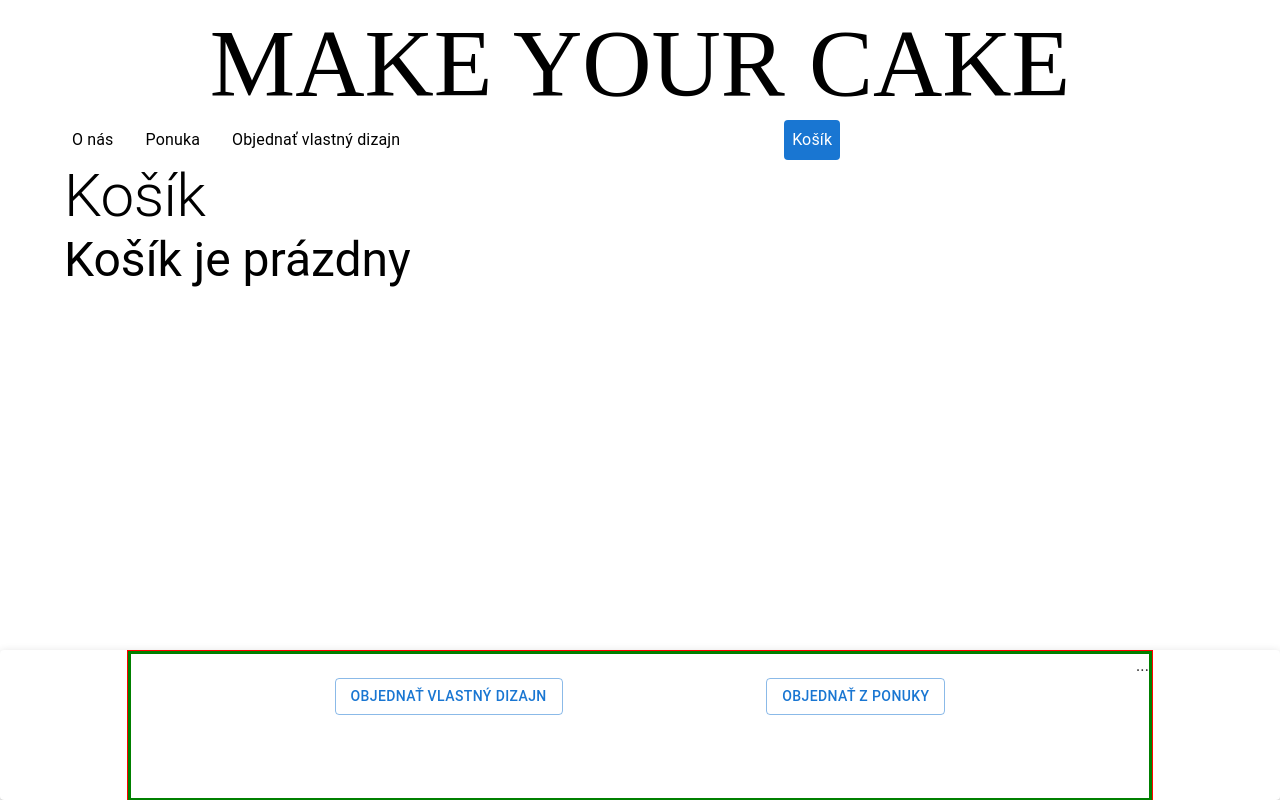
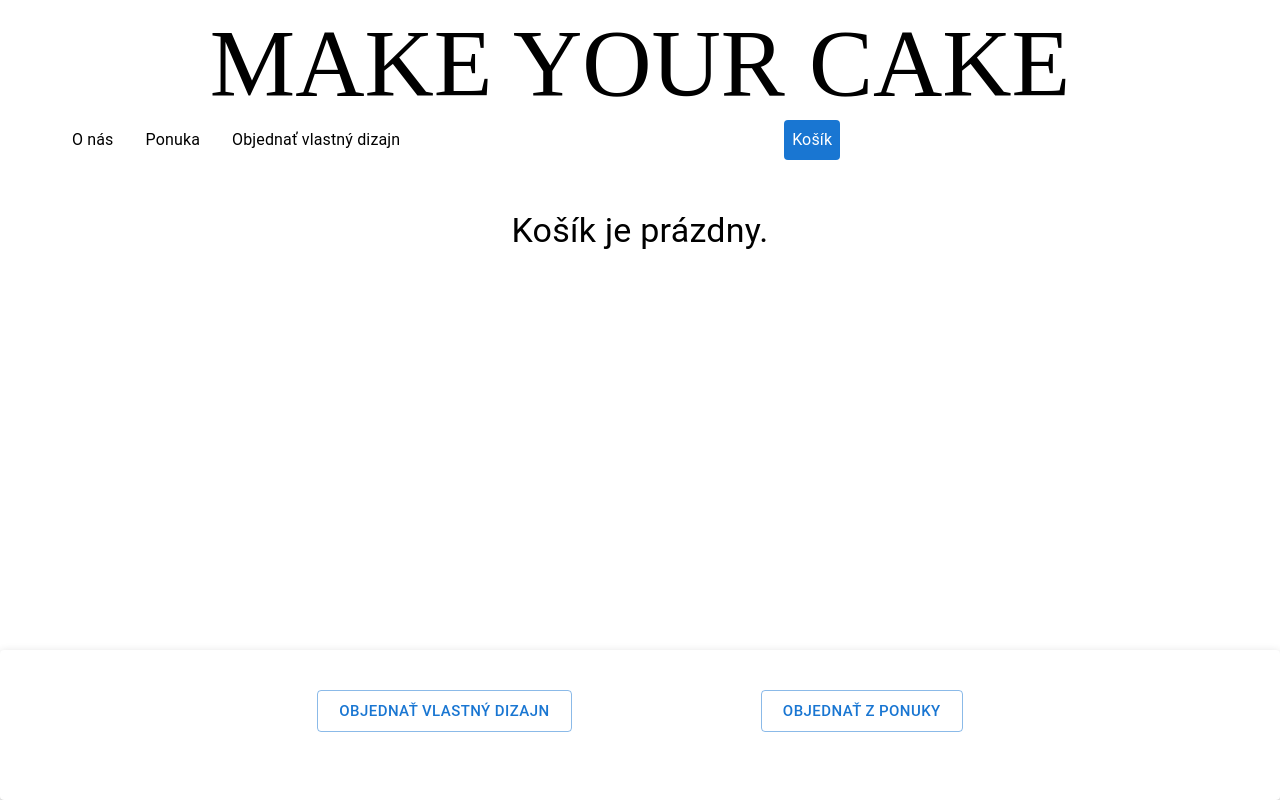
Before and after one commit to MartinZZZ/MakeYourCake, a Next.js app in the folder frontend/: page /kosik in a window 1280 px wide. Built offline with nearby package versions, Linux system fonts and the light colour scheme; a web font is replaced by a local one.

Commit message:
upraveny vzhlad kosika

```diff
--- a/frontend/components/kosik/KosikFooter.tsx
+++ b/frontend/components/kosik/KosikFooter.tsx
@@ -1,27 +1,32 @@
 import {BottomNavigation, Box, Button, Paper, Typography} from "@mui/material";
-
 import React from "react";
-
 
 export function KosikFooter(price) {
 
     function NonEmptyKosikFooter() {
         return (
-            <Box sx={{width: '100%', border: '3px solid green'}}>
+            <Box sx={{width: '100%', padding: '10px 150px 10px 150px'}}>
 
                 <Box sx={{display: 'flex', justifyContent: 'end'}}>
-                    <Typography variant="h3" component="h3">
-                        cena celkom: {price} €
-                    </Typography>
+                    <Box sx={{padding: '10px'}}>
+                        <Typography variant="h5" component="h5">
+                            Cena celkom:
+                        </Typography>
+                    </Box>
+                    <Box sx={{padding: '10px'}}>
+                        <Typography variant="h5" component="h5" sx={{fontWeight: 'bold', minWidth: '50px'}}>
+                            {price.toString()} €
+                        </Typography>
+                    </Box>
                 </Box>
 
                 <Box sx={{display: 'flex', justifyContent: 'space-evenly', flex: 1}}>
 
-                    <Button variant="outlined" href={''}>
+                    <Button size='large' variant="outlined" href={''}>
                         Pokračovať v nákupe
                     </Button>
 
-                    <Button variant="outlined" href={''}>
+                    <Button size='large' variant="outlined" href={''}>
                         Pokračovať k platbe
                     </Button>
 
@@ -33,19 +38,18 @@ export function KosikFooter(price) {
 
     function EmptyKosikFooter() {
         return (
+            <Box sx={{width: '100%'}}>
+                <Box sx={{padding: '20px'}}>
 
-            <Box sx={{width: '100%', border: '3px solid green'}}>
-                <Box sx={{display: 'flex', justifyContent: 'end'}}>
-                    ...
                 </Box>
 
                 <Box sx={{display: 'flex', justifyContent: 'space-evenly', flex: 1}}>
 
-                    <Button variant="outlined" href='/objednat-vlastny-dizajn'>
+                    <Button size='large' variant="outlined" href='/objednat-vlastny-dizajn'>
                         Objednať vlastný dizajn
                     </Button>
 
-                    <Button variant="outlined" href='/ponuka'>
+                    <Button size='large' variant="outlined" href='/ponuka'>
                         Objednať z ponuky
                     </Button>
                 </Box>
@@ -65,7 +69,7 @@ export function KosikFooter(price) {
             display: 'flex',
             justifyContent: 'center'
         }} elevation={3}>
-            <BottomNavigation sx={{width: '80%',height: '100%', border: '1px solid red'}}>
+            <BottomNavigation sx={{width: '80%', height: '100%'}}>
                 {(price <= 0) ? EmptyKosikFooter() : NonEmptyKosikFooter()}
             </BottomNavigation>
         </Paper>
--- a/frontend/components/kosik/kosikItem/ItemImage.tsx
+++ b/frontend/components/kosik/kosikItem/ItemImage.tsx
@@ -20,6 +20,7 @@ export function ItemImage(vlastny, item) {
     }
 
     return (
+        <Paper sx={{display: 'flex', justifyContent: 'center',  width: '100%'}}>
         <Box sx={{width: '50%'}}>
             <Card sx={{maxWidth: 500}}>
                 <CardMedia
@@ -30,5 +31,6 @@ export function ItemImage(vlastny, item) {
                 />
             </Card>
         </Box>
+        </Paper>
     )
 }
--- a/frontend/components/kosik/kosikItem/ItemPrice.tsx
+++ b/frontend/components/kosik/kosikItem/ItemPrice.tsx
@@ -1,12 +1,11 @@
-import {Box, Button, Dialog, DialogActions, DialogTitle, Typography} from "@mui/material";
+import {Box, Button, Dialog, DialogActions, DialogTitle, IconButton, Typography} from "@mui/material";
 
 import React, {useState} from "react";
-import {LabelTextPair} from "../../LabelTextPair";
-
+import {Add, Remove} from "@mui/icons-material";
 
 export function ItemPrice(vlastny, item) {
 
-    const [amount, setAmount] = useState(getAmount)
+    const [amount, setAmount] = useState(item.amount)
     const [price, setPrice] = useState(item.price)
     const [open, setOpen] = useState(false)
 
@@ -14,17 +13,11 @@ export function ItemPrice(vlastny, item) {
         setOpen(false)
     }
 
-    function getAmount() {
-        return item.amount
-    }
-
-
     function updateAmount(add: boolean) {
         add ? item.amount++ : item.amount--
 
         setAmount(item.amount)
         setPrice(item.amount * item.price)
-
     }
 
     const onClickAdd = () => {
@@ -50,23 +43,44 @@ export function ItemPrice(vlastny, item) {
     return (
         <Box sx={{p: 2, display: 'flex', flexDirection: 'column'}}>
 
-            <Box sx={{p: 2, display: 'flex', flexDirection: 'row', justifyContent: 'center'}}>
-
-                <Button onClick={onClickRemove}>
-                    -
-                </Button>
-                {amount.toString()}
-                <Button onClick={onClickAdd}>
-                    +
-                </Button>
+            <Box sx={{p: 2, display: 'flex', flexDirection: 'row', justifyContent: 'space-evenly',}}>
+                <Box>
+                    počet kusov:
+                </Box>
+                <Box sx={{
+                    p: 3, display: 'flex', flexDirection: 'row', justifyContent: 'space-evenly', padding: '0'
+                }}>
+                    <Box>
+                        <Button
+                            onClick={onClickRemove}>
+                            <Remove sx={{margin: '0'}}/>
+                        </Button>
+                    </Box>
+                    <Box sx={{minWidth: '50px', display: 'flex', justifyContent: 'center', alignItems: 'center'}}>
+                        <Typography minHeight={'30px'}>
+                            {amount.toString()}
+                        </Typography>
+                    </Box>
+                    <Box>
+                        <Button onClick={onClickAdd}> <Add/> </Button>
+                    </Box>
+                </Box>
 
             </Box>
-            <Box sx={{p: 2, display: 'flex', flexDirection: 'row', justifyContent: 'end'}}>
-                {amount > 1 ?
-                    (<LabelTextPair label="Cena" text={item.price.toString() + '€'}/>) : ''
-                }
 
-                <LabelTextPair label="Cena" text={price.toString() + '€'}/>
+            <Box sx={{display: 'flex', flexDirection: 'row', justifyContent: 'end', padding: '10px'}}>
+                <Typography minHeight={'25px'}>
+                    {(amount > 1) ? item.price.toString() + '€/ks' : ''}
+                </Typography>
+            </Box>
+            <Box sx={{display: 'flex', flexDirection: 'row', justifyContent: 'end', padding: '15px', paddingTop: '0'}}>
+
+                <Box sx={{display: 'flex', flexDirection: 'row', gap: 2}}>
+                    <Typography>Cena:</Typography>
+                    <Typography sx={{fontWeight: 'bold', minWidth: '50px'}}>
+                        {price.toString()} €
+                    </Typography>
+                </Box>
             </Box>
 
             <Dialog
@@ -82,12 +96,7 @@ export function ItemPrice(vlastny, item) {
                 </DialogTitle>
                 <DialogActions style={{justifyContent: 'space-between'}}>
                     <Button onClick={handleClose}>Neodobrať</Button>
-                    <Button
-                        onClick={removeItem}
-                        autoFocus
-                    >
-                        Odobrať
-                    </Button>
+                    <Button color='error' onClick={removeItem} autoFocus> Odobrať </Button>
                 </DialogActions>
             </Dialog>
         </Box>
--- a/frontend/components/kosik/kosikItem/KosikItem.tsx
+++ b/frontend/components/kosik/kosikItem/KosikItem.tsx
@@ -6,23 +6,16 @@ import {ItemPrice} from "./ItemPrice";
 
 export function KosikItem(vlastny, item) {
     return (
-        <Paper sx={{width: '100%', typography: 'body1', padding: '20px', margin:'20px'}}>
-            <Grid container spacing={2} sx={{border: '1px solid black', minHeight: '200px', maxHeight: '200px'}}>
+        <Paper sx={{width: '100%', typography: 'body1', marginTop: '40px', marginBottom: '40px'}}>
+            <Grid container spacing={2} sx={{minHeight: '200px', maxHeight: '200px'}}>
                 <Grid xs={4}
-                      sx={{
-                          border: '1px solid black',
-                          minHeight: '200px',
-                          maxHeight: '200px',
-                          display: 'flex',
-                          justifyContent: 'center'
-                      }}>
+                      sx={{minHeight: '200px', maxHeight: '200px', display: 'flex', justifyContent: 'center'}}>
                     {ItemImage(vlastny, item)}
                 </Grid>
-                <Grid xs={4} sx={{border: '1px solid black', minHeight: '200px', padding: '10px'}}>
+                <Grid xs={4} sx={{minHeight: '200px', padding: '10px'}}>
                     {ItemDetail(vlastny, item)}
                 </Grid>
-                <Grid xs={4} sx={{border: '1px solid black', minHeight: '200px'}}>
-                    {/*<Box>xs=4</Box>*/}
+                <Grid xs={4} sx={{minHeight: '200px'}}>
                     {ItemPrice(vlastny, item)}
                 </Grid>
 
--- a/frontend/pages/kosik/index.tsx
+++ b/frontend/pages/kosik/index.tsx
@@ -1,7 +1,5 @@
 import {Box, Typography} from '@mui/material'
-
 import React, {useState} from "react";
-
 import {KosikItems} from "../../components/kosik/KosikItems";
 import {KosikItem} from "../../components/kosik/kosikItem/KosikItem";
 import {KosikFooter} from "../../components/kosik/KosikFooter";
@@ -56,8 +54,8 @@ export default function Kosik() {
     function prazdnyKosikText() {
         if (price <= 0)
             return (
-                <Typography variant="h3" component="h3">
-                    Košík je prázdny
+                <Typography variant="h4" component="h4" sx={{padding: '50px'}}>
+                    Košík je prázdny.
                 </Typography>)
 
         return (<></>)
@@ -71,21 +69,33 @@ export default function Kosik() {
     }
 
     return (
-        <Box sx={{width: '100%', typography: 'body1'}} onClick={updatePrice}>
+        <Box sx={{
+            width: '100%',
+            typography: 'body1',
+            display: 'flex',
+            flexDirection: 'column',
+            justifyContent: 'center'
+        }} onClick={updatePrice}>
+            {/*<Box>*/}
+            {/*    <Typography variant="h2" component="h2">*/}
+            {/*        Košík*/}
+            {/*    </Typography>*/}
+            {/*</Box>*/}
 
-            <Typography variant="h2" component="h2">
-                Košík
-            </Typography>
+            <Box sx={{display: 'flex', justifyContent: 'center'}}>
+                {prazdnyKosikText()}
+            </Box>
 
-            {prazdnyKosikText()}
+            <Box>
+                {Object.keys(KosikItems.ItemsZPonuky).map(name => (
+                    <Box display={displayItemBox(false, name)}>{KosikItem(false, KosikItems.ItemsZPonuky[name])}</Box>
+                ))}
 
-            {Object.keys(KosikItems.ItemsZPonuky).map(name => (
-                <Box display={displayItemBox(false, name)}>{KosikItem(false, KosikItems.ItemsZPonuky[name])}</Box>
-            ))}
-
-            {Object.keys(KosikItems.ItemsVlastnyDizajn).map(name => (
-                <Box display={displayItemBox(true, name)}>{KosikItem(true, KosikItems.ItemsVlastnyDizajn[name])}</Box>
-            ))}
+                {Object.keys(KosikItems.ItemsVlastnyDizajn).map(name => (
+                    <Box
+                        display={displayItemBox(true, name)}>{KosikItem(true, KosikItems.ItemsVlastnyDizajn[name])}</Box>
+                ))}
+            </Box>
 
             <Box sx={{
                 display: 'flex', justifyContent: 'center', minHeight: '10vh', padding: '0 0 100px 0'
```
